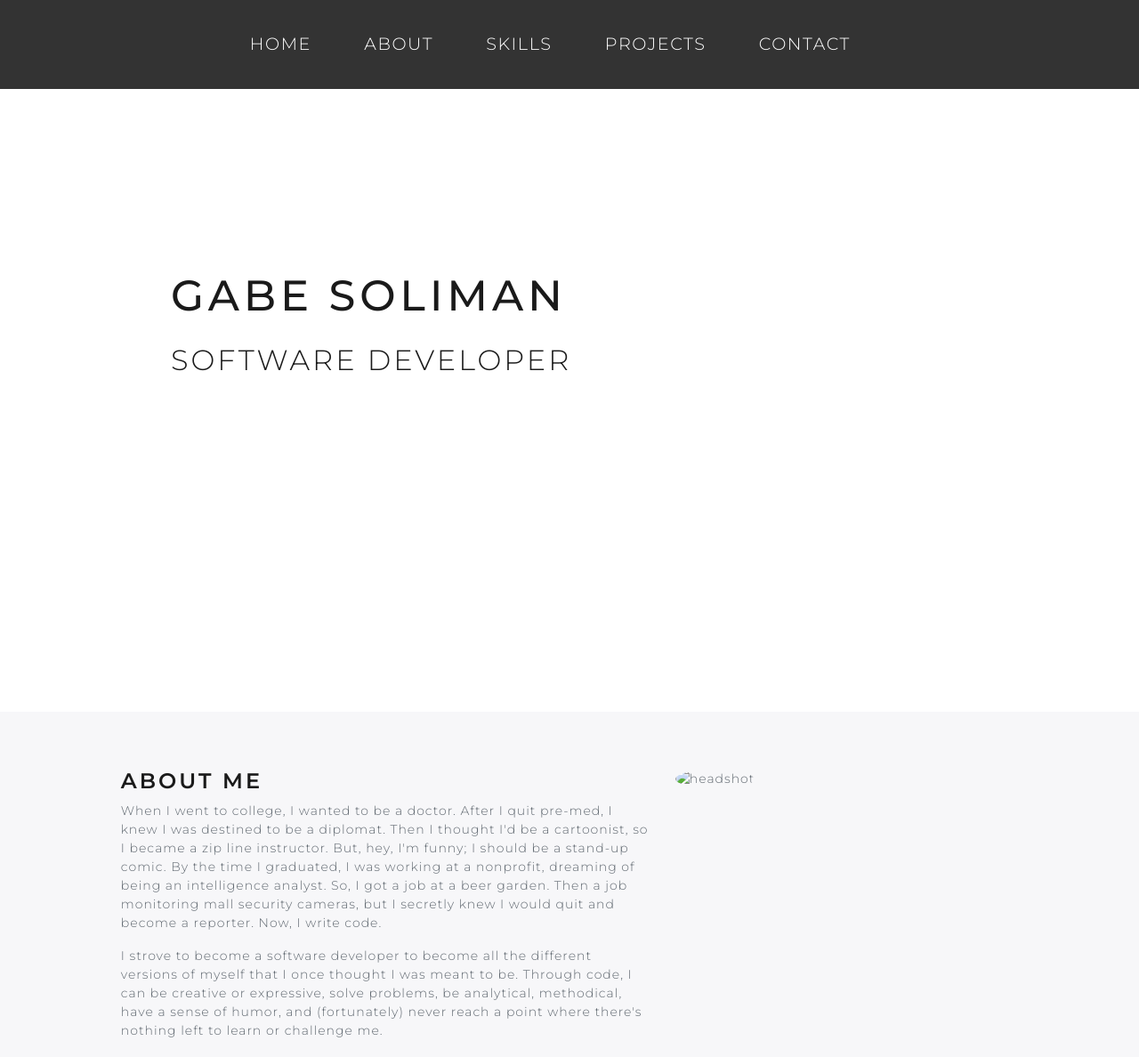
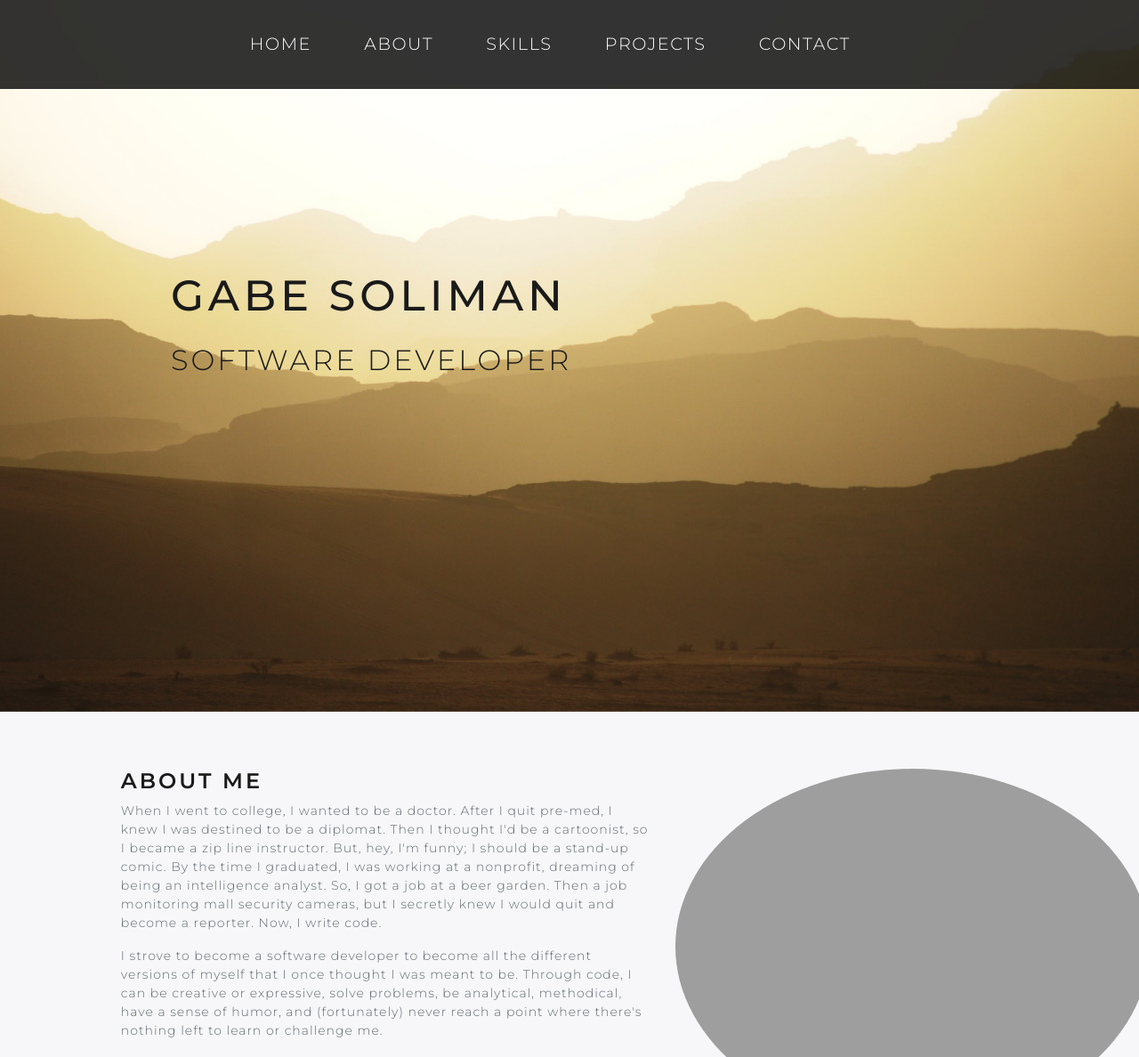
Before and after one commit to gmsoliman/portfolio, a plain HTML site: page index.html in a window 1280 px wide. Shown: the top 1188 px of the page at 89% size. Drawn offline with Linux system fonts and the light colour scheme; the site is published under a folder, as on GitHub Pages, so addresses that start at the root find nothing.

Commit message:
fixed filepath for images

```diff
--- a/index.html
+++ b/index.html
@@ -64,7 +64,7 @@
                     </p>
                 </div>
                 <div class="col-md-4 col-lg-4">
-                    <img class="headshot" src="/assets/headshot.jpg" alt="headshot">
+                    <img class="headshot" src="./assets/headshot.jpg" alt="headshot">
                 </div>
             </div>
         </div>
--- a/style.css
+++ b/style.css
@@ -51,7 +51,7 @@ body {
 }
 
 .home-inner {
-    background: url(/assets/wadi-rum.jpg) center center no-repeat;
+    background: url(./assets/wadi-rum.jpg) center center no-repeat;
     background-size: cover;
     position: fixed;
     display: table;
```
